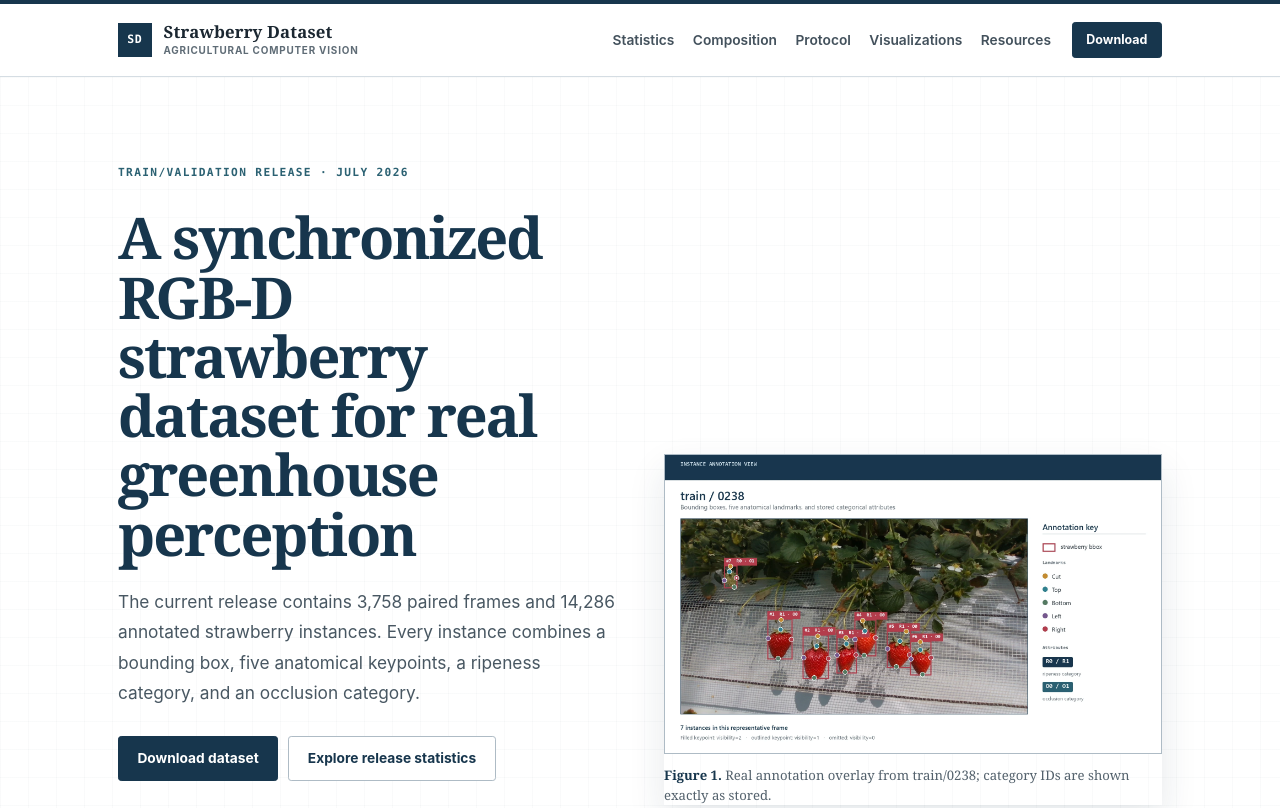
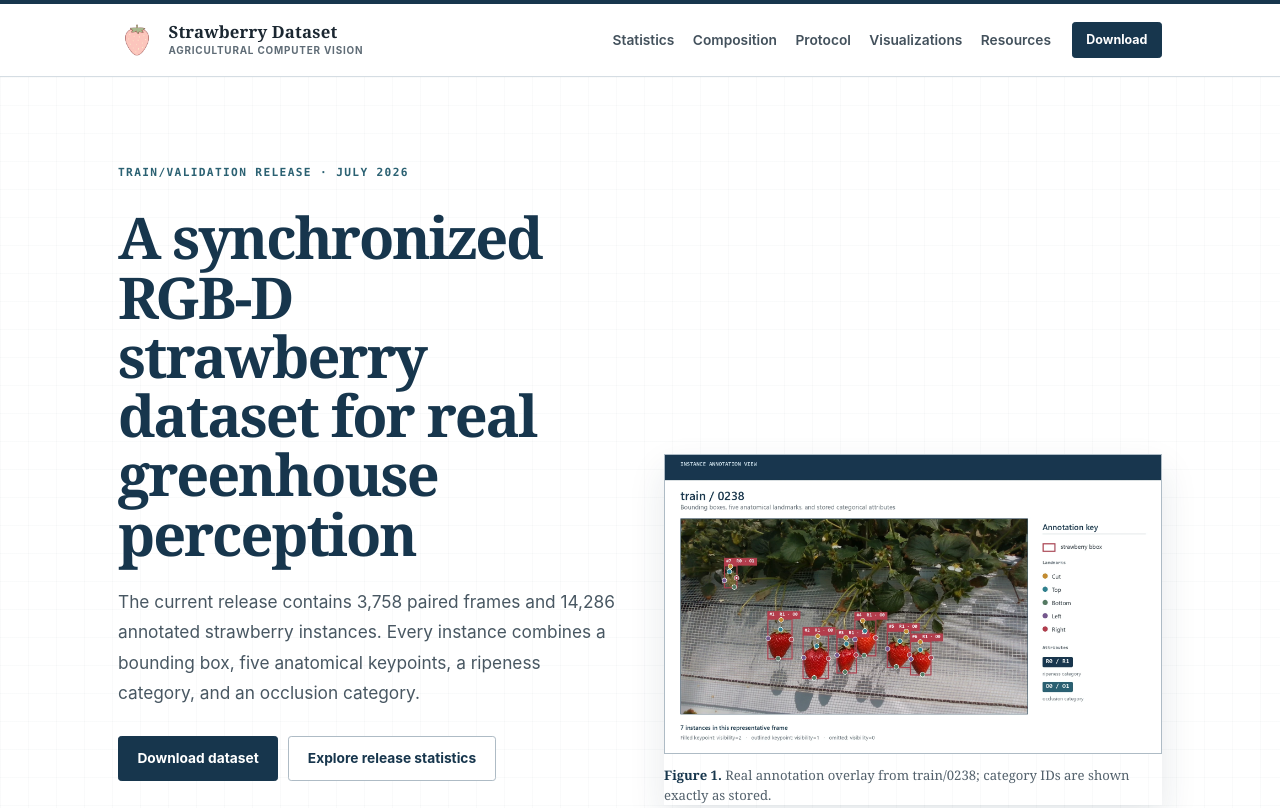
Before and after one commit to Sprinkle-X/TopoStrawberry, a website: page src/pug/index.pug in a window 1280 px wide. Shown: the top 808 px of the page. Drawn offline with nearby package versions, Linux system fonts and the light colour scheme; files that its build step writes are made by us from their sources; files whose address does not match are found by name.

Commit message:
Replace site icons with pastel strawberry

```diff
--- a/scripts/render-assets.js
+++ b/scripts/render-assets.js
@@ -8,7 +8,9 @@ module.exports = function renderAssets() {
     const destPath = upath.resolve(upath.dirname(__filename), '../dist/assets');
     const publicAssets = [
         'og-strawberry-dataset.jpg',
+        'favicon.ico',
         'strawberry-favicon.png',
+        'strawberry-mascot.png',
         'strawberry-field.webp',
         'dataset-annotation-overview.webp',
         'dataset-distributions.webp',
--- a/src/pug/includes/navbar.pug
+++ b/src/pug/includes/navbar.pug
@@ -1,7 +1,7 @@
 nav#site-navigation.navbar.navbar-expand-lg.navbar-light.site-navbar
     .container.px-4.px-lg-5
         a.navbar-brand.research-brand(href='#overview', aria-label='Strawberry Dataset home')
-            span.brand-index(aria-hidden='true') SD
+            img.brand-mascot(src='assets/strawberry-mascot.png', alt='', width='42', height='42', aria-hidden='true')
             span.brand-copy
                 strong Strawberry Dataset
                 small Agricultural Computer Vision
--- a/src/pug/index.pug
+++ b/src/pug/index.pug
@@ -15,7 +15,8 @@ html(lang='en')
         title Strawberry RGB-D Dataset | Agricultural Computer Vision
 
         link(rel='canonical', href='https://strawberry-vision-dataset.yuhao-jin.chatgpt.site/')
-        link(rel='icon', type='image/png', href='assets/strawberry-favicon.png')
+        link(rel='icon', type='image/png', sizes='64x64', href='assets/strawberry-favicon.png?v=pink')
+        link(rel='apple-touch-icon', href='assets/strawberry-mascot.png?v=pink')
         include includes/css.pug
 
     body
--- a/src/scss/styles.scss
+++ b/src/scss/styles.scss
@@ -85,18 +85,11 @@ a {
     color: var(--research-ink);
 }
 
-.brand-index {
-    display: grid;
-    width: 2.1rem;
-    height: 2.1rem;
-    place-items: center;
-    border: 1px solid var(--research-navy);
-    color: #fff;
-    background: var(--research-navy);
-    font-family: ui-monospace, SFMono-Regular, Menlo, monospace;
-    font-size: 0.72rem;
-    font-weight: 750;
-    letter-spacing: 0.05em;
+.brand-mascot {
+    width: 2.4rem;
+    height: 2.4rem;
+    flex: 0 0 auto;
+    object-fit: contain;
 }
 
 .brand-copy {
```
Also changed, not shown: dist/assets/favicon.ico (added), dist/assets/strawberry-favicon.png, dist/assets/strawberry-mascot.png (added), dist/css/styles.css, dist/index.html, src/assets/favicon.ico, src/assets/strawberry-favicon.png, src/assets/strawberry-mascot.png (added).
